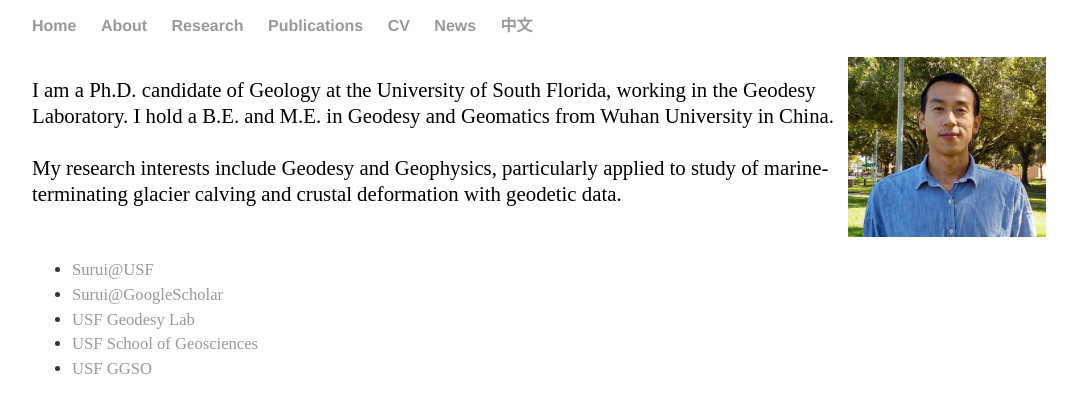
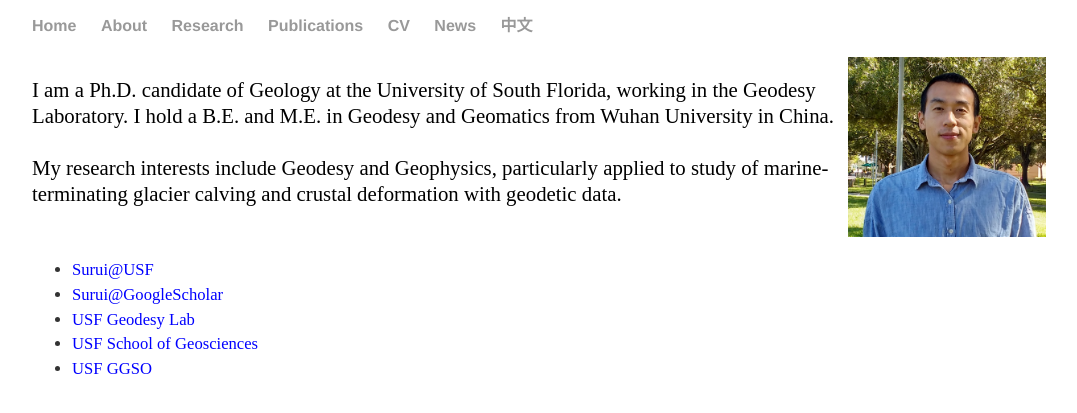
Before and after one commit to suruixie/suruixie.github.io, a Jekyll site: the page built from about/index.html, in a window 1280 px wide. Shown: the top 413 px of the page, without its empty margins (96-1173 px from the left). Built offline with Jekyll 4.4.1, drawn with Linux system fonts in a browser that asks for light colours.

Commit message:
Update index.html

```diff
--- a/about/index.html
+++ b/about/index.html
@@ -9,9 +9,9 @@ title: About Surui
 	My research interests include Geodesy and Geophysics, particularly applied to study of marine-terminating glacier calving and crustal deformation with geodetic data.
 </p>
 <ul class="contacts">
-	<li style="font-size:0.8em;"><a href="http://hennarot.forest.usf.edu/main/depts/geosci/students/suruixie/">Surui@USF</a></li>
-	<li style="font-size:0.8em;"><a href="https://scholar.google.com/citations?user=kF4StsMAAAAJ&hl=en&oi=ao">Surui@GoogleScholar</a></li>
-	<li style="font-size:0.8em;"><a href="http://labs.cas.usf.edu/geodesy/">USF Geodesy Lab</a></li>
-	<li style="font-size:0.8em;"><a href="http://hennarot.forest.usf.edu/main/depts/geosci/">USF School of Geosciences</a></li>
-	<li style="font-size:0.8em;"><a href="http://shell.cas.usf.edu/geograd/index.html">USF GGSO</a></li>
+	<li style="font-size:0.8em;"><a href="http://hennarot.forest.usf.edu/main/depts/geosci/students/suruixie/" style="color:#0000FF;">Surui@USF</a></li>
+	<li style="font-size:0.8em;"><a href="https://scholar.google.com/citations?user=kF4StsMAAAAJ&hl=en&oi=ao" style="color:#0000FF;">Surui@GoogleScholar</a></li>
+	<li style="font-size:0.8em;"><a href="http://labs.cas.usf.edu/geodesy/" style="color:#0000FF;">USF Geodesy Lab</a></li>
+	<li style="font-size:0.8em;"><a href="http://hennarot.forest.usf.edu/main/depts/geosci/" style="color:#0000FF;">USF School of Geosciences</a></li>
+	<li style="font-size:0.8em;"><a href="http://shell.cas.usf.edu/geograd/index.html" style="color:#0000FF;">USF GGSO</a></li>
 </ul>
```
